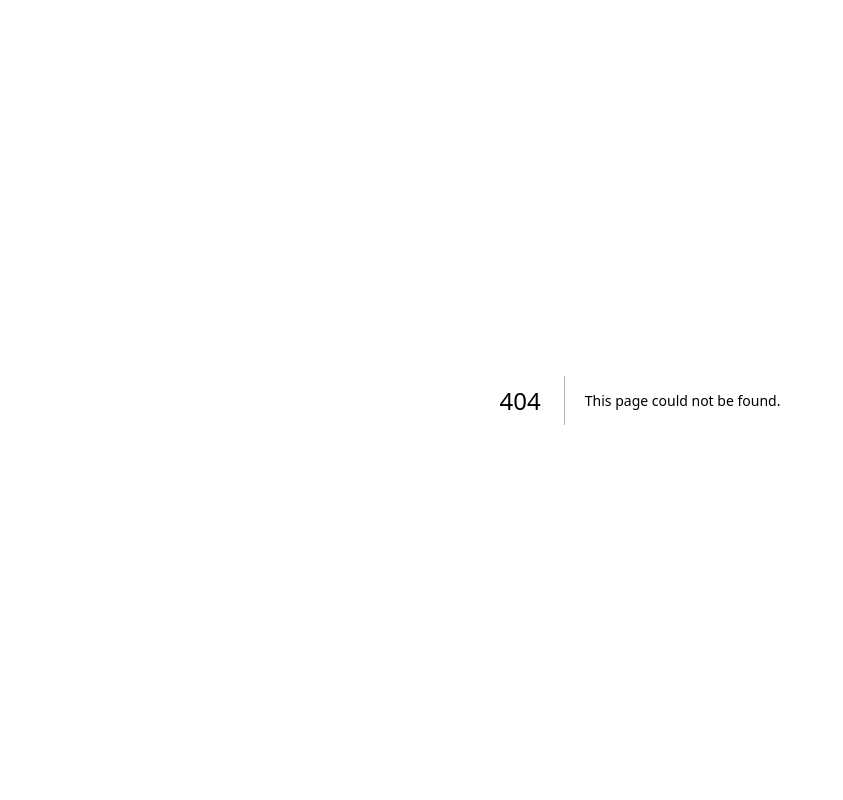
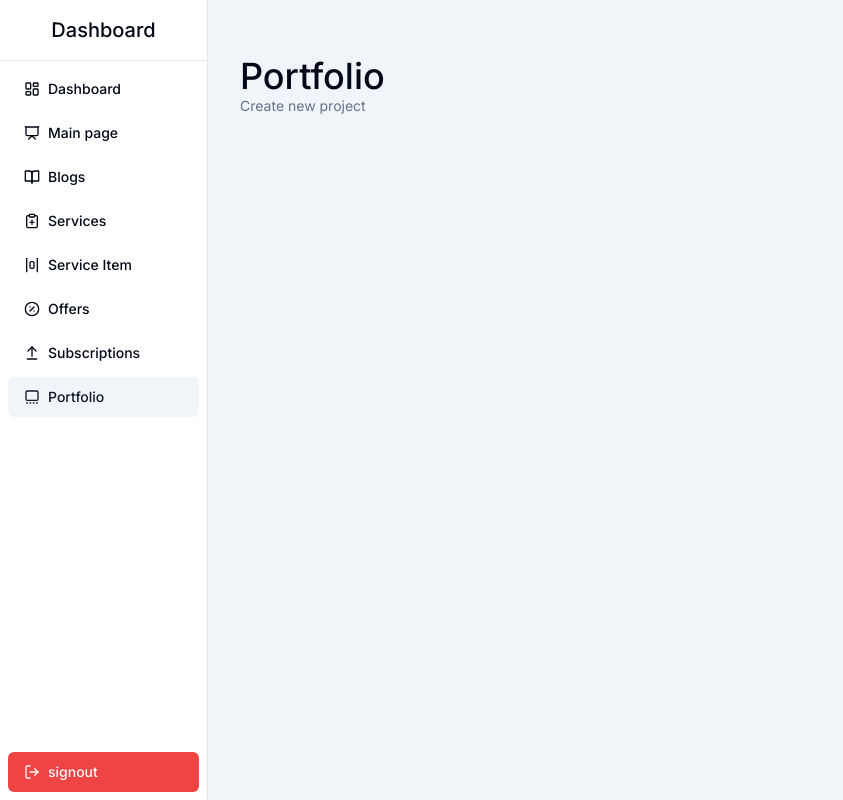
Before and after one commit to ammar-1990/main-dashboard, a Next.js app: page /dashboard/portfolio in a window 1280 px wide. Before the commit this address had no page. Shown: the whole page, without its empty margins (0-843 px from the left). Built offline with nearby package versions, Linux system fonts and the light colour scheme; what @uploadthing/react would draw is missing.

Commit message:
fix(portfolio):'added page'

```diff
--- /dev/null
+++ b/app/(content)/dashboard/portfolio/page.tsx
@@ -0,0 +1,17 @@
+import Heading from '@/components/heading'
+import React from 'react'
+
+type Props = {}
+
+const page = (props: Props) => {
+  return (
+    <div>
+             <div className="flex md:items-center justify-between md:!flex-row flex-col gap-3">
+        <Heading title="Portfolio" description="Create new project" />
+
+      </div>
+    </div>
+  )
+}
+
+export default page
--- a/app/(content)/dashboard/service-items/page.tsx
+++ b/app/(content)/dashboard/service-items/page.tsx
@@ -101,7 +101,7 @@ const ServiceItemCard = ({
       </div>
       <div className="p-4 flex flex-col flex-1 ">
         <h3 className="font-semibold capitalize">{serviceItem.label}</h3>
-        <p className="text-xs text-muted-foreground">
+        <p className="text-xs text-muted-foreground whitespace-pre-wrap">
           {serviceItem.description}
         </p>
         <p className="text-xs font-semibold mb-8">
--- a/components/nav-links.tsx
+++ b/components/nav-links.tsx
@@ -1,5 +1,5 @@
 "use client";
-import { AlignHorizontalSpaceAround, ArrowUpFromLine, BookOpen, ClipboardPlus, LayoutDashboard, PercentCircle, Presentation } from "lucide-react";
+import { AlignHorizontalSpaceAround, ArrowUpFromLine, BookOpen, ClipboardPlus, GalleryThumbnails, LayoutDashboard, PercentCircle, Presentation } from "lucide-react";
 import { usePathname } from "next/navigation";
 import React from "react";
 import { Button } from "./ui/button";
@@ -54,6 +54,12 @@ const NavLinks = (props: Props) => {
       active:pathname.split('/')[2]==="subscriptions",
       icon: <ArrowUpFromLine className="w-4 h-4"/>,
     },
+    {
+      label: "Portfolio",
+      href: "/dashboard/portfolio",
+      active:pathname.split('/')[2]==="portfolio",
+      icon: <GalleryThumbnails className="w-4 h-4"/>,
+    },
   ];
   return (
     <div className="flex flex-col gap-1 w-full  flex-1">
```
Also changed, not shown: 1 other file (tests, documents, lock files or other folders).
